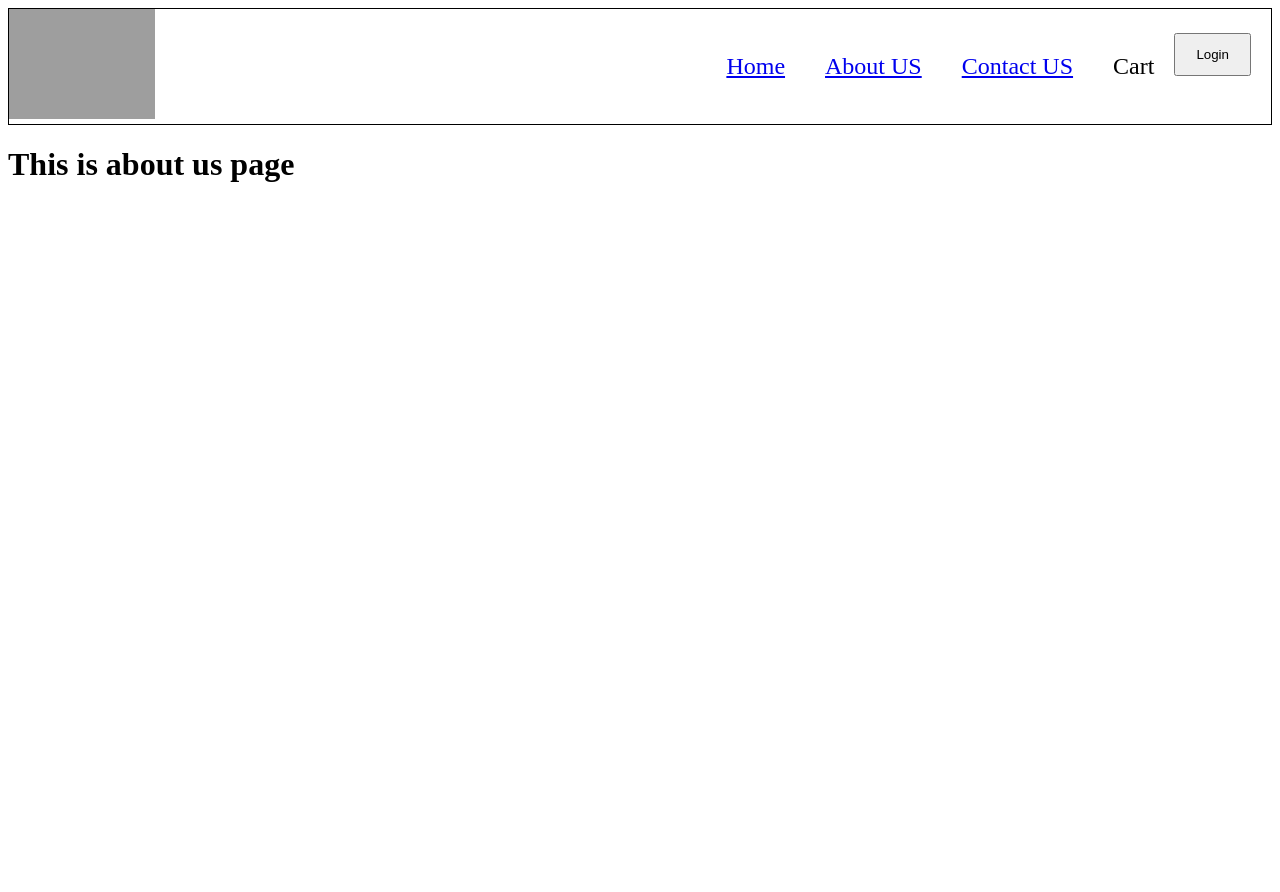
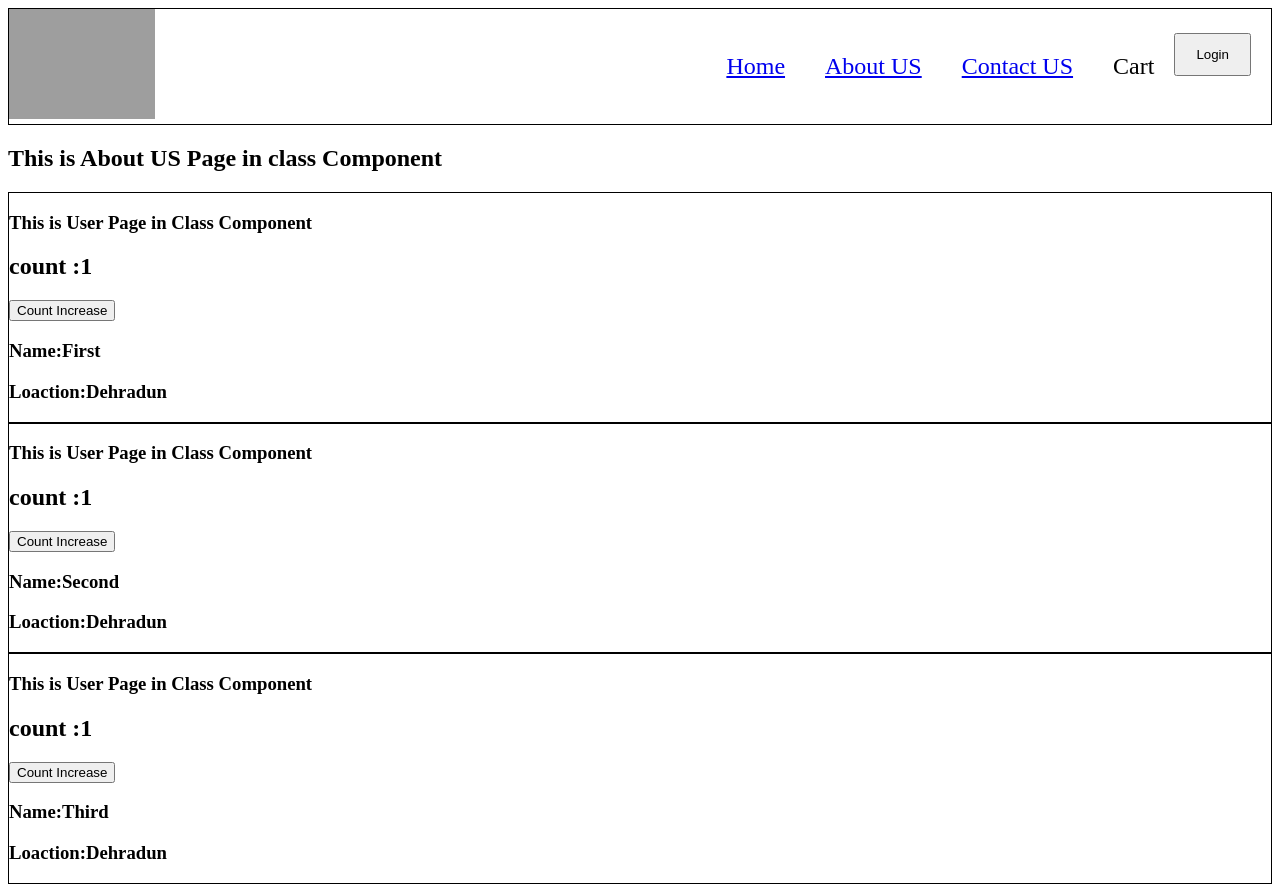
Before and after one commit to ShubhamMogha97/React-JS-Project-First-, a React (Vite) app: page /about in a window 1280 px wide. Before the commit the page ends 800 px from the top, so only its background shows below. Built offline with nearby package versions, Linux system fonts and the light colour scheme; grey boxes are pictures that could not be loaded.

Commit message:
Life cycle methods

```diff
--- a/index.css
+++ b/index.css
@@ -70,3 +70,6 @@ display: flex;
 .search-btn{
 margin-left: 5px;
 }
+.user-card{
+  border: 1px solid black;
+}
--- a/src/components/About.js
+++ b/src/components/About.js
@@ -1,9 +1,23 @@
-const About=()=>{
-    return(
-        <div>
-            <h1>This is about us page</h1>
-        </div>
-    )
+import { Component } from "react";
+import User from "./User";
+class About extends Component {
+  constructor(props) {
+    super(props);
+    console.log("Parent constructor")
+  }
+  componentDidMount(){
+    console.log("Parent ComponentDidMount");
+  }
+  render() {
+    console.log("Parent Render")
+    return (
+      <div>
+        <h2>This is About US Page in class Component</h2>
+        <User name={"First"} location={"Dehradun"} />
+        <User name={"Second"} location={"Dehradun"} />
+        <User name={"Third"} location={"Dehradun"} />
+      </div>
+    );
+  }
 }
-
 export default About;
--- a/src/components/Header.js
+++ b/src/components/Header.js
@@ -7,14 +7,14 @@ import { Link } from "react-router-dom";
 export const Header = () => {
   // Named Export
   // let btnNmae = "Login";
-  console.log("Body Rendered");
+  // console.log("Body Rendered");
 
   const [loginBtn, setloginBtn] = useState("Login"); //Login and Logout Functionality
   // If there is  dependency array useEffect render once
   // If there is no dependency array useEffect render everytime
   // if something there in dependency array whenever state gets changed useEffect will be rendered respectively
   useEffect(() => {
-    console.log("Use Effect is called");
+    // console.log("Use Effect is called");
   }, []);
   // whenever we update the state the entire component gets renrendered
   return (
--- a/src/components/RestaurantMenu.js
+++ b/src/components/RestaurantMenu.js
@@ -33,10 +33,10 @@ const RestaurantMenu = () => {
       </p>
       <h2>Menu</h2>
       <ul>
-        {itemCards.map((item) => (
+        {itemCards && itemCards.map((item) => (
           <li key={item?.card?.info?.id}>
-            {item?.card.info.name} - {" "}
-            {item?.card.info.price / 100 || item?.card.info.defaultPrice / 100}
+            {item?.card?.info?.name} - {" "}
+            {item?.card?.info?.price / 100 || item?.card?.info?.defaultPrice / 100}
           </li>
         ))}
         {/* <li>{itemCards[0].card.info.name}</li>
--- /dev/null
+++ b/src/components/User.js
@@ -0,0 +1,43 @@
+import React from "react";
+
+// Class Based Component
+class User extends React.Component {
+  constructor(props) {
+    super(props);
+    this.state = {   // Create the state in Class component
+      count: 1,
+      // count2:2
+    };
+    console.log(this.props.name +"constructor") ;
+  }
+
+  componentDidMount(){
+    console.log(this.props.name +"ComponentDidMount");
+  }
+  render() {
+    console.log(this.props.name + "render");
+    const { name, location } = this.props; // Destructing in Class componenet
+    const { count, count2 } = this.state; // Destructing state in Class componenet
+    // Render method will retun some piece of JSX
+    return (
+      <div className="user-card">
+        <h3>This is User Page in Class Component</h3>
+        <h2>count :{count}</h2>
+        <button
+          onClick={() => {
+            this.setState({
+              count: this.state.count+ 1, // Never update state variable directly
+            });
+          }}
+        >
+          Count Increase
+        </button>
+        {/* <h2>count 2:{count2}</h2> */}
+        <h3>Name:{name}</h3>
+        <h3>Loaction:{location}</h3>
+      </div>
+    );
+  }
+}
+
+export default User;
```
Also changed, not shown: 1 other file (tests, documents, lock files or other folders).
